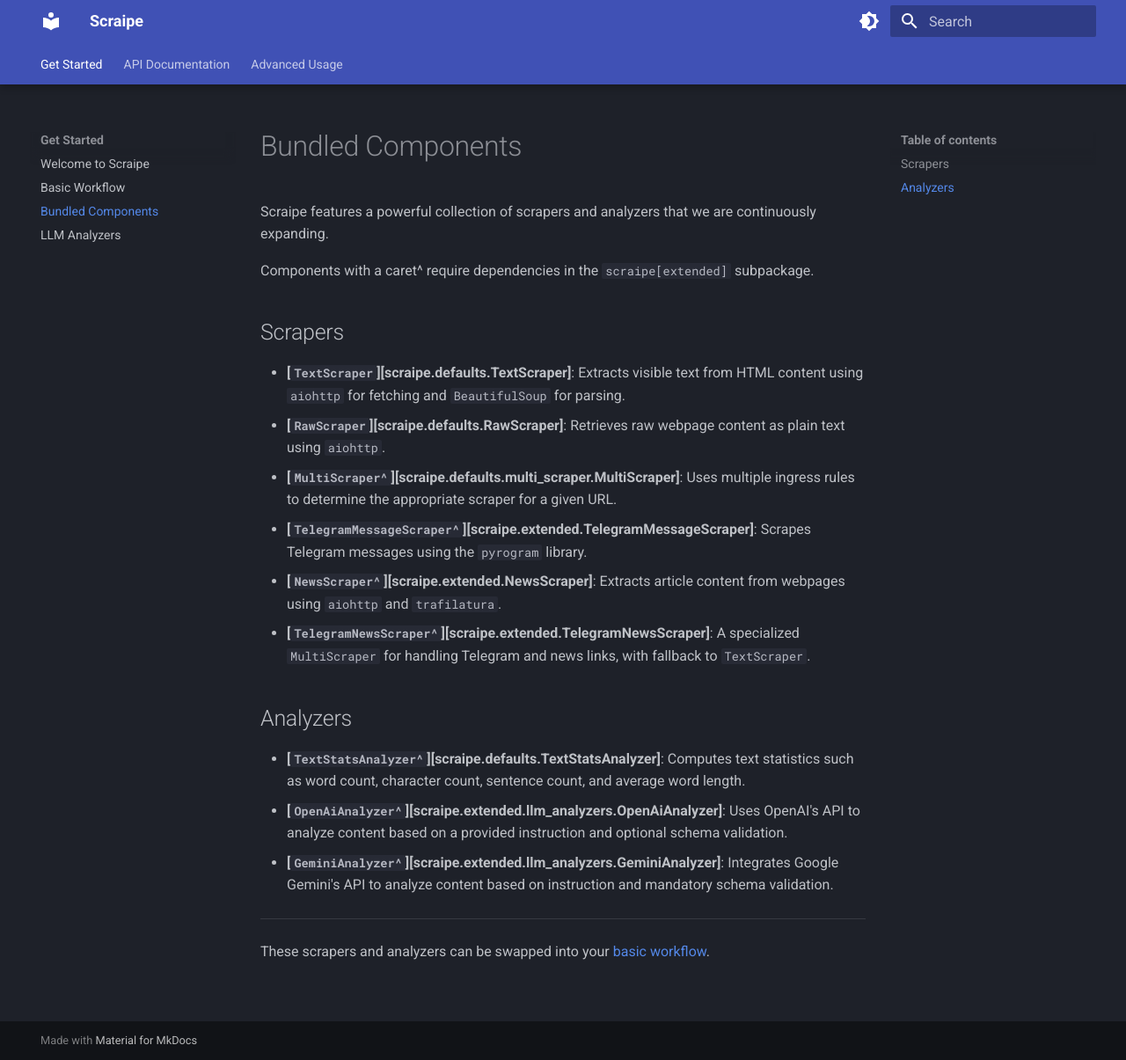
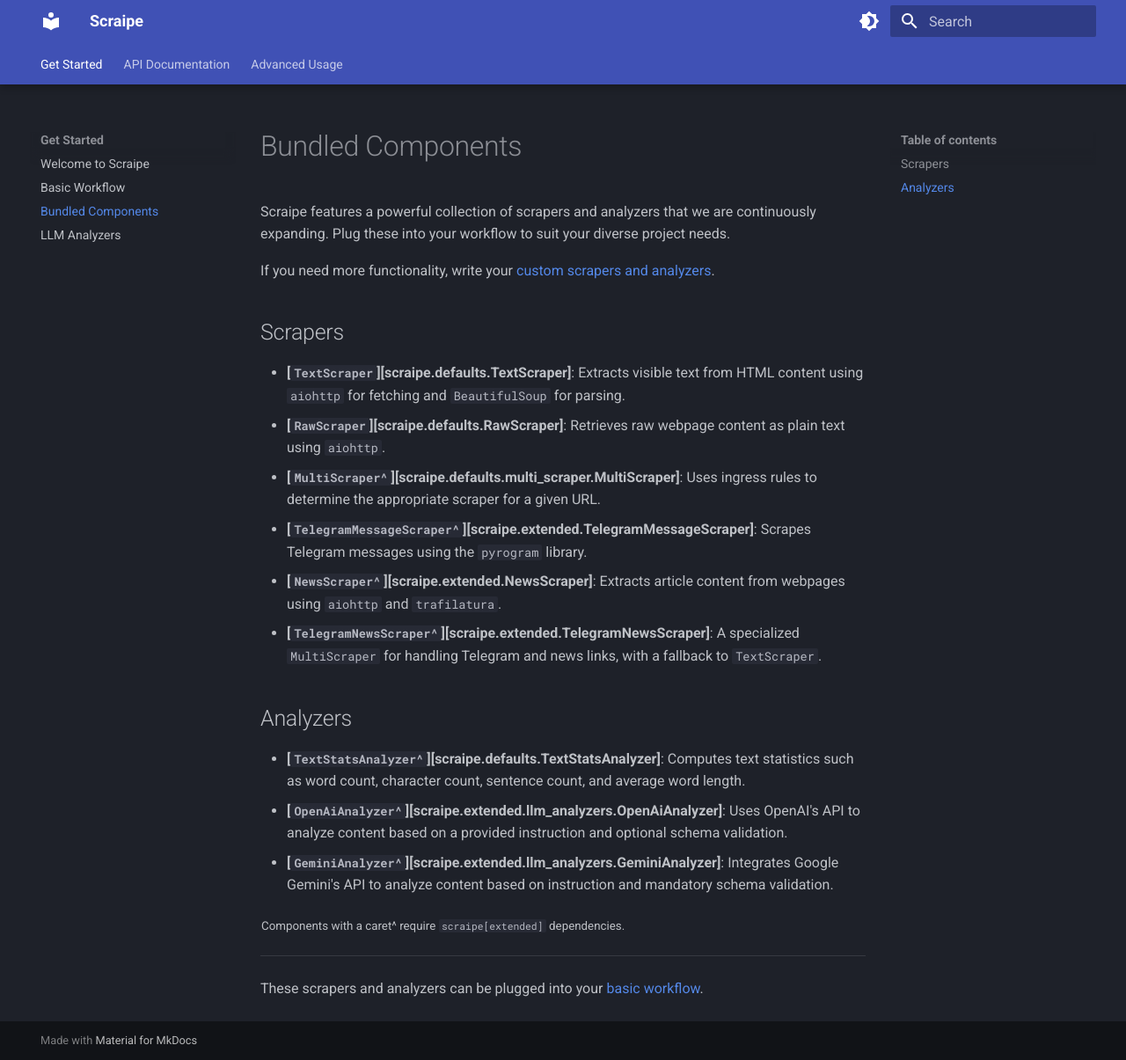
Before and after one commit to SnpM/scraipe, an MkDocs documentation site: the page built from docs/get_started/bundled_components.md, in a window 1280 px wide and 1205 px high. Shown: the whole window at 88% size. Built offline with MkDocs 1.6.1 and Material for MkDocs 9.7.7, drawn with Linux system fonts in a browser that asks for light colours.

```diff
--- a/docs/get_started/bundled_components.md
+++ b/docs/get_started/bundled_components.md
@@ -1,16 +1,18 @@
 # Bundled Components
 Scraipe features a powerful collection of scrapers and analyzers that we are continuously expanding.
+Plug these into your workflow to suit your diverse project needs.
 
-Components with a caret^ require dependencies in the `scraipe[extended]` subpackage.
+If you need more functionality, write your [custom scrapers and analyzers](../advanced_usage/custom_components.md).
+
 
 ## Scrapers
 
 - **[`TextScraper`][scraipe.defaults.TextScraper]**: Extracts visible text from HTML content using `aiohttp` for fetching and `BeautifulSoup` for parsing.
 - **[`RawScraper`][scraipe.defaults.RawScraper]**: Retrieves raw webpage content as plain text using `aiohttp`.
-- **[`MultiScraper^`][scraipe.defaults.multi_scraper.MultiScraper]**: Uses multiple ingress rules to determine the appropriate scraper for a given URL.
+- **[`MultiScraper^`][scraipe.defaults.multi_scraper.MultiScraper]**: Uses ingress rules to determine the appropriate scraper for a given URL.
 - **[`TelegramMessageScraper^`][scraipe.extended.TelegramMessageScraper]**: Scrapes Telegram messages using the `pyrogram` library.
 - **[`NewsScraper^`][scraipe.extended.NewsScraper]**: Extracts article content from webpages using `aiohttp` and `trafilatura`.
-- **[`TelegramNewsScraper^`][scraipe.extended.TelegramNewsScraper]**: A specialized `MultiScraper` for handling Telegram and news links, with fallback to `TextScraper`.
+- **[`TelegramNewsScraper^`][scraipe.extended.TelegramNewsScraper]**: A specialized `MultiScraper` for handling Telegram and news links, with a fallback to `TextScraper`.
 
 ## Analyzers
 
@@ -18,6 +20,8 @@ Components with a caret^ require dependencies in the `scraipe[extended]` subpack
 - **[`OpenAiAnalyzer^`][scraipe.extended.llm_analyzers.OpenAiAnalyzer]**: Uses OpenAI's API to analyze content based on a provided instruction and optional schema validation.
 - **[`GeminiAnalyzer^`][scraipe.extended.llm_analyzers.GeminiAnalyzer]**: Integrates Google Gemini's API to analyze content based on instruction and mandatory schema validation.
 
+<sub>Components with a caret^ require `scraipe[extended]` dependencies.</sub>
+
 ---
 
-These scrapers and analyzers can be swapped into your [basic workflow](./basic_workflow.md).
+These scrapers and analyzers can be plugged into your [basic workflow](./basic_workflow.md).
```
Also changed, not shown: README.md (+34 -41 lines), docs/advanced_usage/async_architecture.md (+1 -1 lines), docs/advanced_usage/custom_components.md (+4 -2 lines), docs/get_started/using_llm_analyzers.md (+5 -5 lines), docs/index.md (+3 -2 lines).
